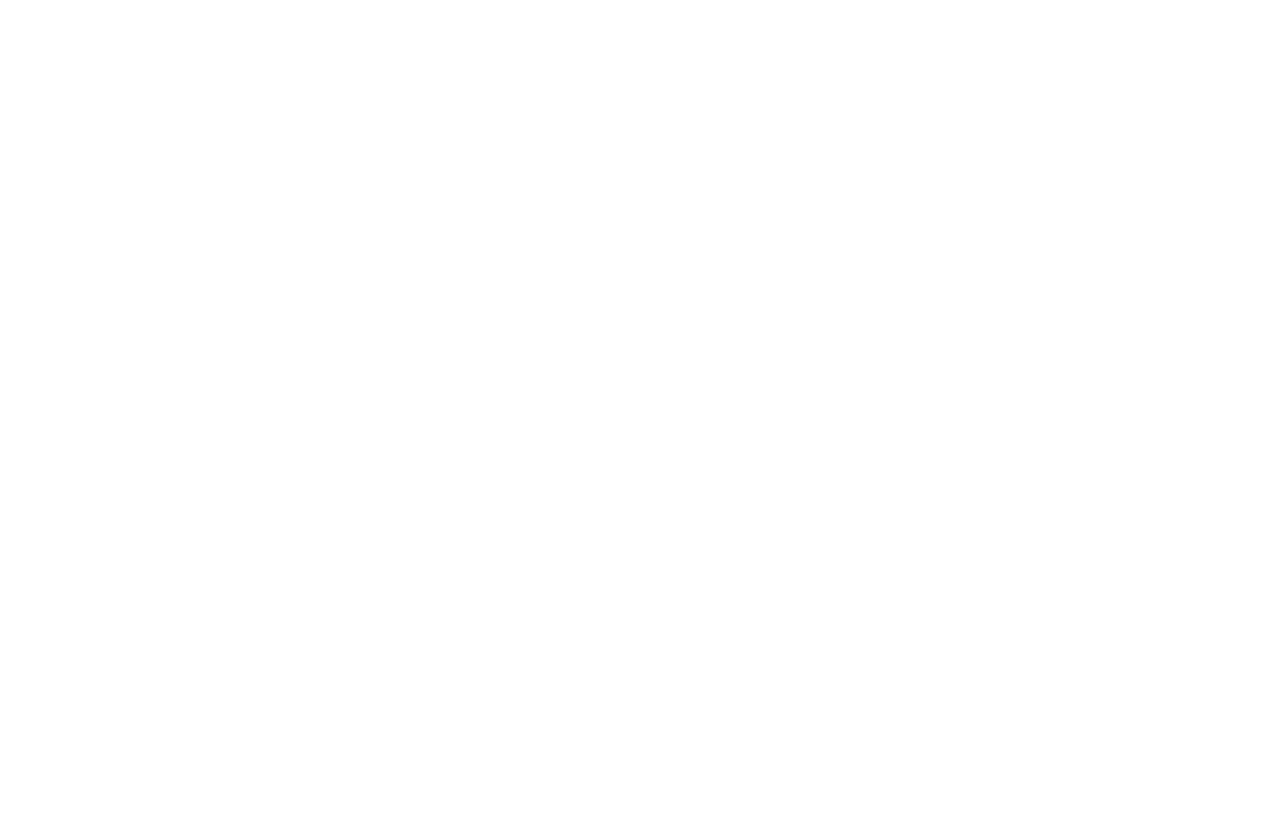
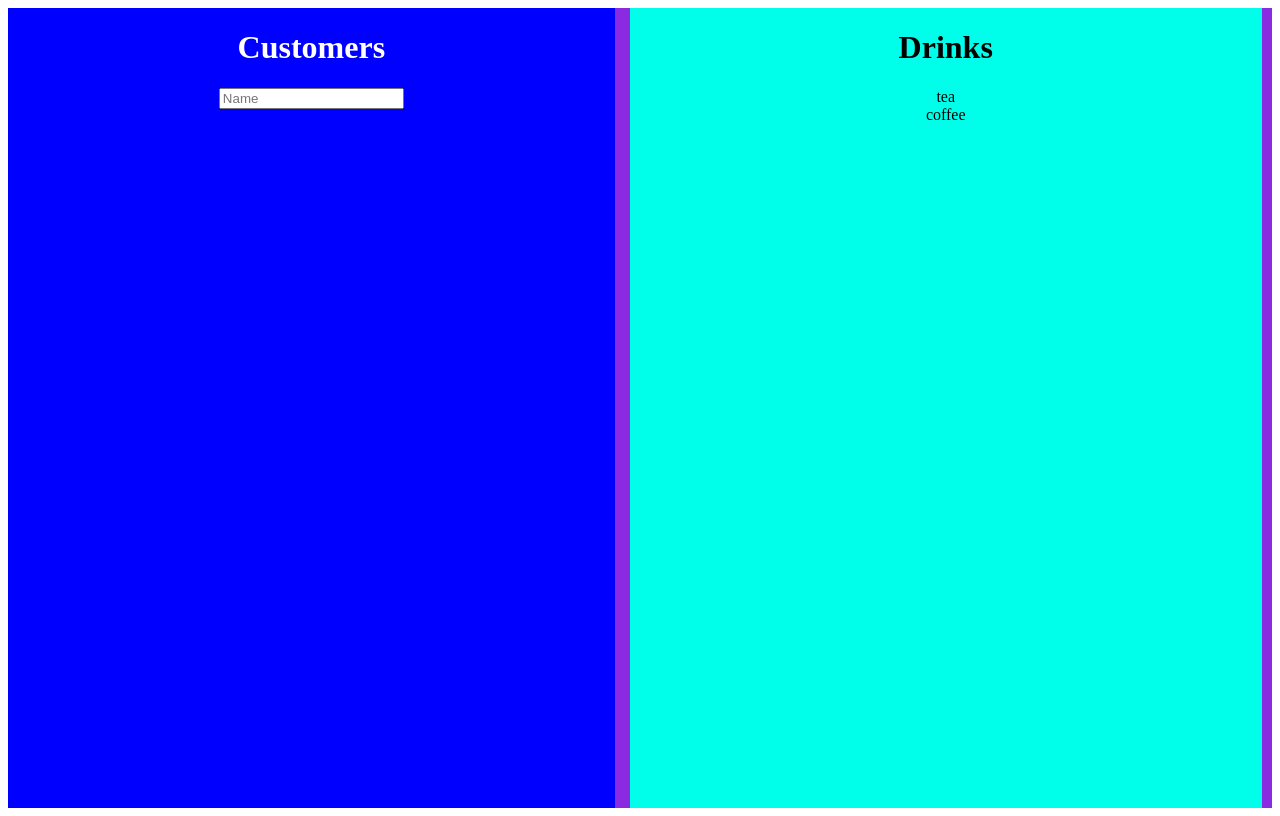
Before and after one commit to mrdiamonddirt/pos, a website: page index.html in a window 1280 px wide. Drawn offline with Linux system fonts and the light colour scheme.

Commit message:
using classes to create objects

```diff
--- a/app.js
+++ b/app.js
@@ -0,0 +1,44 @@
+const rightpanel = document.getElementById('right');
+const leftpanel = document.getElementById('left');
+const nameinput = document.getElementById('name');
+
+
+
+class customer {
+ constructor(name, order){
+    this.name = name;
+    this.order= order;
+ }
+ getcustomer() {
+    leftpanel.innerHTML = leftpanel.innerHTML + `<p>${this.name}</p>`
+    leftpanel.innerHTML = leftpanel.innerHTML + `<p>${this.order}</p>`
+    console.log(`${this.name} + ${this.order}` )
+ }
+};
+class items{
+    constructor(name, price){
+        this.name = name;
+        this.price= price;
+     }
+createitem() {
+    const newItem = document.createElement('div')
+    newItem.textContent = this.name
+    newItem.classList.add('items');
+    newItem.addEventListener('click', function(event){
+        console.log(event.target.textContent)
+    })
+    rightpanel.appendChild(newItem);
+}
+
+};
+// nameinput.addEventListener('change', function () {
+//  console.log('change')
+//  leftpanel.innerHTML = leftpanel.innerHTML + `<p>${nameinput.value}</p>`;
+// })
+const dave = new customer('dave', 'tea');
+const tea = new items('tea', 1.20);
+const coffee = new items('coffee', 4.20);
+// // console.log(nameinput)
+// dave.getcustomer();
+tea.createitem()
+coffee.createitem()
--- a/index.html
+++ b/index.html
@@ -8,6 +8,24 @@
     <title>Pos</title>
 </head>
 <body>
+    <div id="pos">
+        <div id="left">
+            <div id="customer">
+            <h1>Customers</h1>
+            <div class="customers">
+            <input id="name" placeholder="Name" type="text">
+            <p class=""></p>
+            </div>
+        </div>
+        </div>
+        <div id="right">
+            <div class="drinks">
+            <h1>Drinks</h1>
+        </div>
+        </div>
+
+
+    </div>
     <script src="app.js"></script>
 </body>
 </html>
--- a/style.css
+++ b/style.css
@@ -0,0 +1,35 @@
+body{
+    display: flex;
+    align-items: center;
+    align-content: center;
+    flex-direction: row;
+}
+#pos{
+    display: flex;
+    height: 100vh;
+    width: 100vw;
+    background-color: blueviolet;
+}
+#left{
+    display: flex;
+    flex-direction: column;
+    height: 100vh;
+    width: 48%;
+    background-color: blue;
+    text-align: center;
+    color: white;
+}
+#right{
+    display: flex;
+    position: relative;
+    flex-direction: column;
+    text-align: center;
+    height: 100vh;
+    width: 50%;
+    right: -15px;
+    width: vw;
+    background-color: rgb(0, 255, 234);
+}
+p{
+    margin-bottom: 0;
+}
```
Also changed, not shown: package.json (added, +16 -0 lines), 1 other file.
